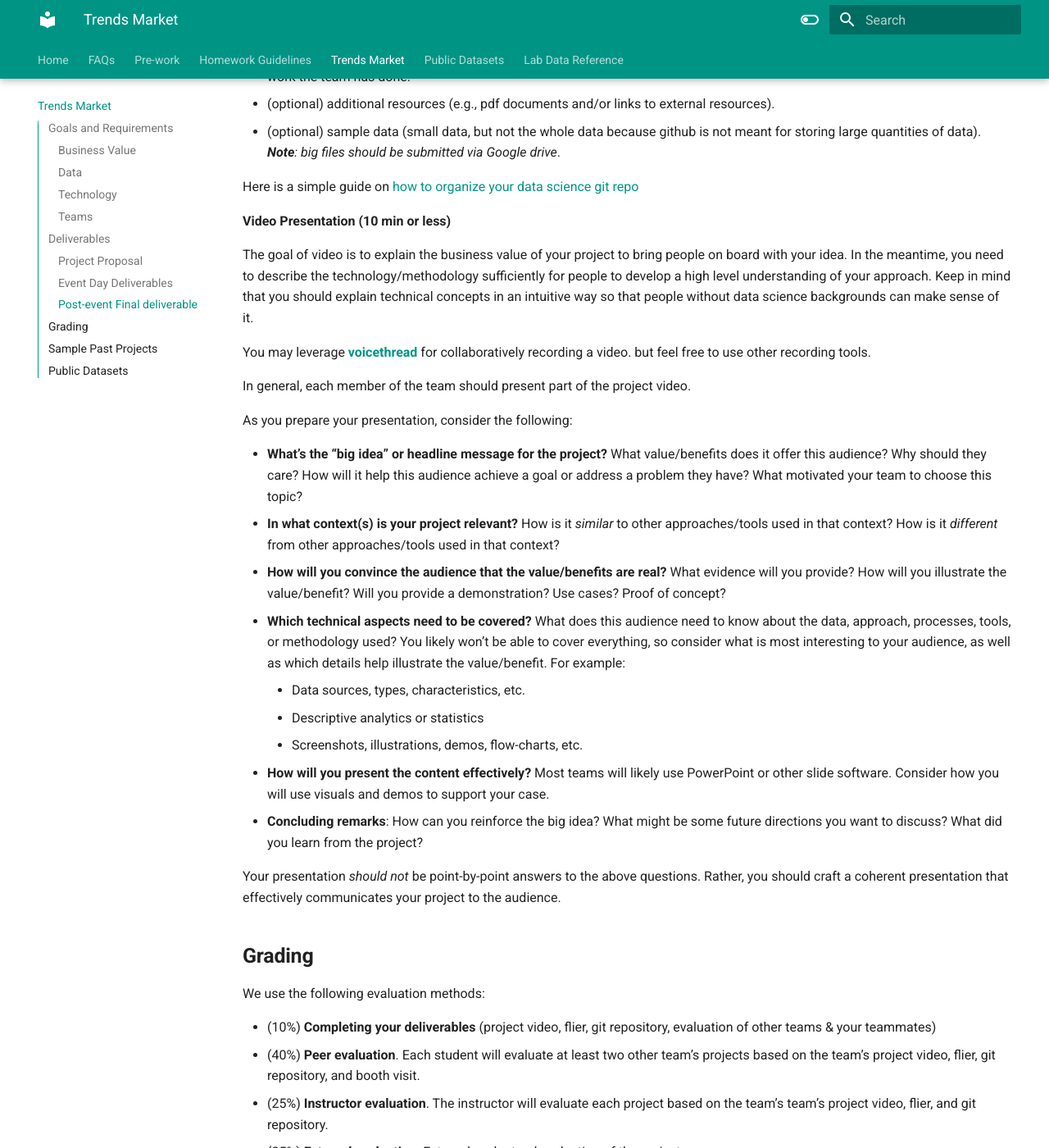
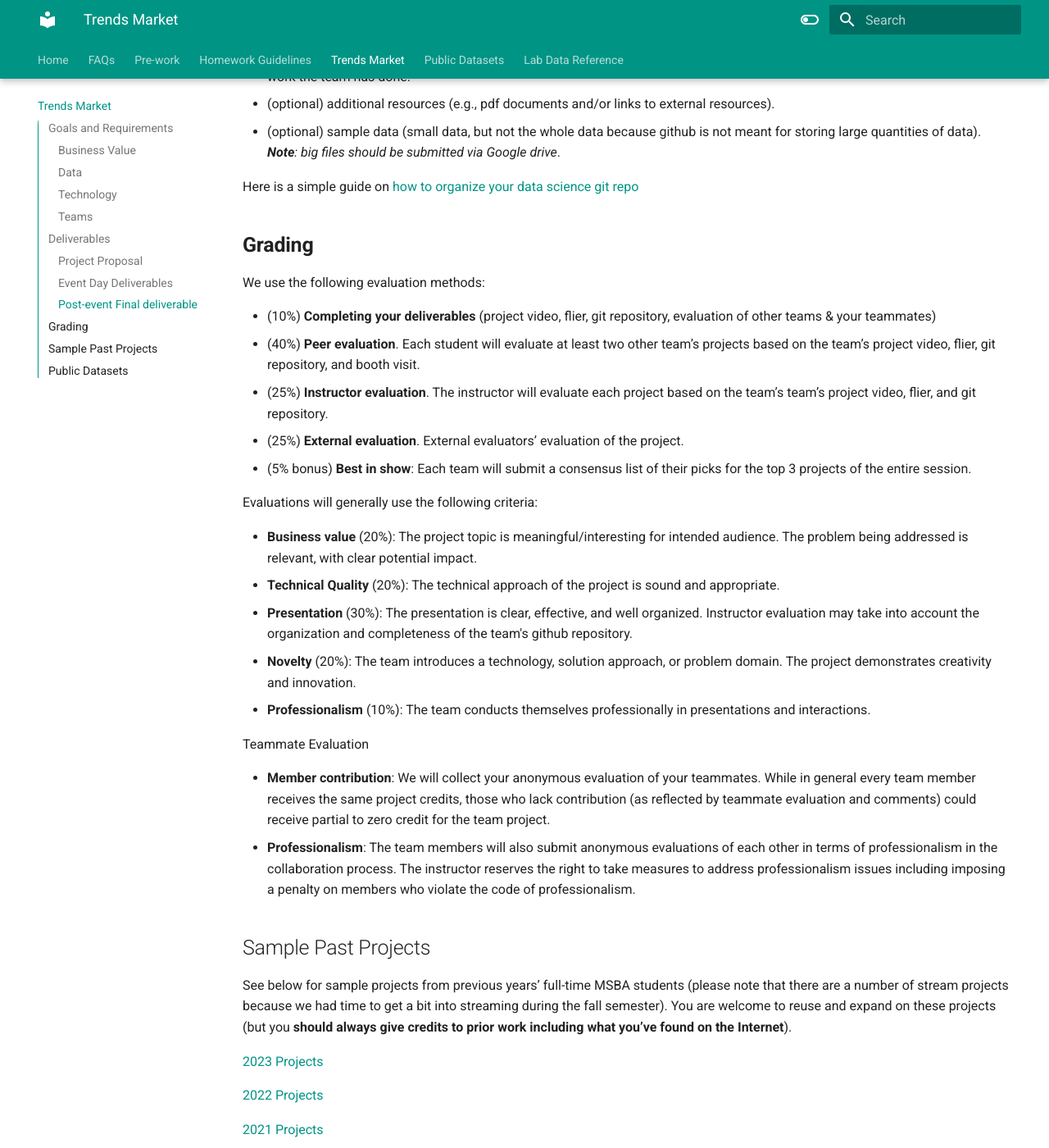
Before and after one commit to de4liu/bigdata, an MkDocs documentation site: the page built from docs/trendsMarket.md, in a window 1280 px wide and 1400 px high, scrolled down 3804 px. Shown: the whole window at 82% size. Built offline with MkDocs 1.6.1 and Material for MkDocs 9.7.7, drawn with Linux system fonts in a browser that asks for light colours; some of the changed text lies outside the part shown.

Commit message:
update trends

```diff
--- a/docs/trendsMarket.md
+++ b/docs/trendsMarket.md
@@ -98,7 +98,7 @@ Prior to the day of the Trend Marketplace, the team will need to prepare the fol
 ### **Post-event Final deliverable** {#2.4-final-deliverable}
 
 
-* Please submit your **github** link and the **video presentation** link to the  [Google doc](https://docs.google.com/document/d/1N0Xt_rOYABV7DEuAdMEXxPVD1Zi7b1rzIxlgxM0d4iY/edit?usp=sharing) as well as the **Trends Market assignment** on canvas before the submission deadline.
+* Please submit your **github** link to the  [Google doc](https://docs.google.com/document/d/1N0Xt_rOYABV7DEuAdMEXxPVD1Zi7b1rzIxlgxM0d4iY/edit?usp=sharing) as well as the **Trends Market assignment** on canvas before the submission deadline.
 
 **Github.com Repository**
 
@@ -117,29 +117,6 @@ Your **git repository** should include the following components:
 
 Here is a simple guide on [how to organize your data science git repo](https://medium.com/swlh/how-to-set-up-a-data-science-project-1a42a96d4ea2)
 
-
-**Video Presentation (10 min or less)**
-
-The goal of video is to explain the business value of your project to bring people on board with your idea. In the meantime, you need to describe the technology/methodology sufficiently for people to develop a high level understanding of your approach. Keep in mind that you should explain technical concepts in an intuitive way so that people without data science backgrounds can make sense of it.
-
-You may leverage [**voicethread**](https://it.umn.edu/services-technologies/voicethread) for collaboratively recording a video. but feel free to use other recording tools.
-
-In general, each member of the team should present part of the project video.
-
-As you prepare your presentation, consider the following:
-
-* **What’s the “big idea” or headline message for the project?** What value/benefits does it offer this audience? Why should they care? How will it help this audience achieve a goal or address a problem they have? What motivated your team to choose this topic?
-* **In what context(s) is your project relevant?** How is it *similar* to other approaches/tools used in that context? How is it *different* from other approaches/tools used in that context?
-* **How will you convince the audience that the value/benefits are real?** What evidence will you provide? How will you illustrate the value/benefit? Will you provide a demonstration? Use cases? Proof of concept?
-* **Which technical aspects need to be covered?** What does this audience need to know about the data, approach, processes, tools, or methodology used? You likely won’t be able to cover everything, so consider what is most interesting to your audience, as well as which details help illustrate the value/benefit. For example:
-    - Data sources, types, characteristics, etc.
-    - Descriptive analytics or statistics
-    - Screenshots, illustrations, demos, flow-charts, etc.
-* **How will you present the content effectively?** Most teams will likely use PowerPoint or other slide software. Consider how you will use visuals and demos to support your case.
-* **Concluding remarks**: How can you reinforce the big idea? What might be some future directions you want to discuss? What did you learn from the project?
-
-Your presentation *should not* be point-by-point answers to the above questions. Rather, you should craft a coherent presentation that effectively communicates your project to the audience.
-
 ## **Grading** {#3.-evaluation}
 
 We use the following evaluation methods:
@@ -156,7 +133,7 @@ Evaluations will generally use the following criteria:
 * **Technical Quality** (20%): The technical approach of the project is sound and appropriate.
 * **Presentation** (30%): The presentation is clear, effective, and well organized. Instructor evaluation may take into account the organization and completeness of the team's github repository.
 * **Novelty** (20%): The team introduces a technology, solution approach, or problem domain. The project demonstrates creativity and innovation.
-* **Professionalism** (10%): The team conducts themselves professionally in presentations and interactions. The video presentation adheres to professional standards.
+* **Professionalism** (10%): The team conducts themselves professionally in presentations and interactions.
 
 Teammate Evaluation
 
```
Also changed, not shown: unused/examguide.md (added, +39 -0 lines).
